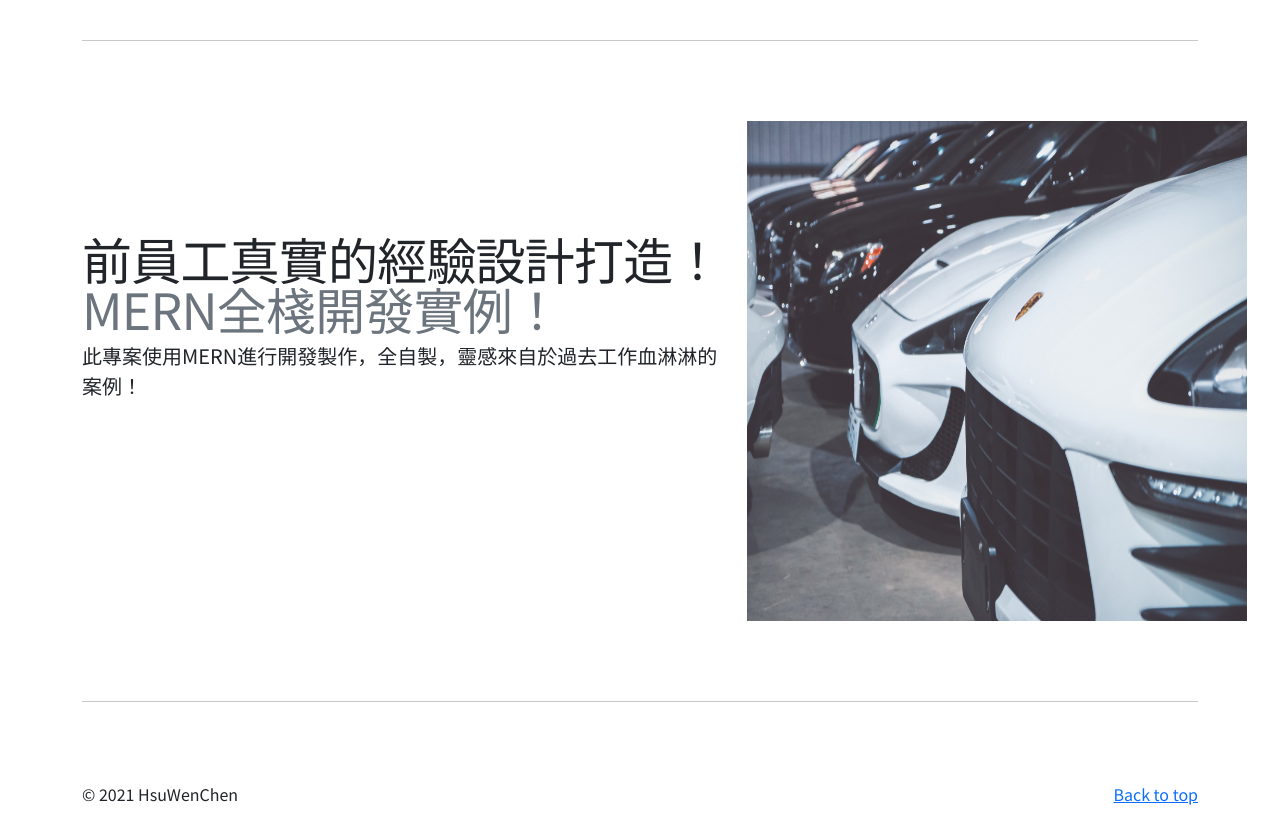
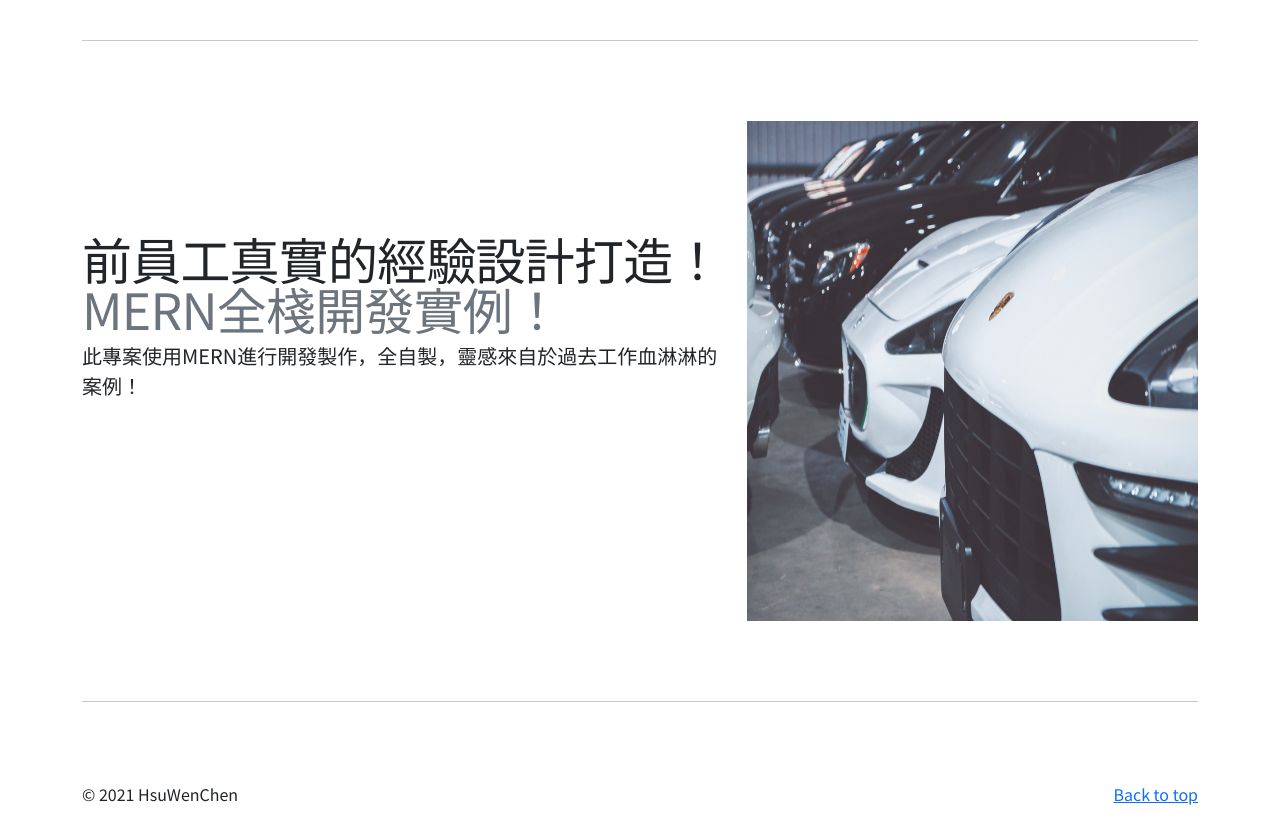
Before and after one commit to Wen19970509/carservice, a React (Create React App) app in the folder client/: page / in a window 1280 px wide. Shown: the part 600-1418 px from the top of the page. Built offline with nearby package versions, Linux system fonts and the light colour scheme.

Commit message:
fix homepage

```diff
--- a/client/src/styles/style.css
+++ b/client/src/styles/style.css
@@ -57,6 +57,7 @@ div.body .home {
 div.body .home .img2 {
   height: 500px;
   width: 500px;
+  max-width: 100%;
 }
 
 div.body .home .img {
--- a/client/src/styles/style.scss
+++ b/client/src/styles/style.scss
@@ -31,6 +31,7 @@ div.body {
     .img2 {
       height: 500px;
       width: 500px;
+      max-width: 100%;
     }
     .img {
       object-fit: cover;
```
Also changed, not shown: 1 other file (tests, documents, lock files or other folders).
